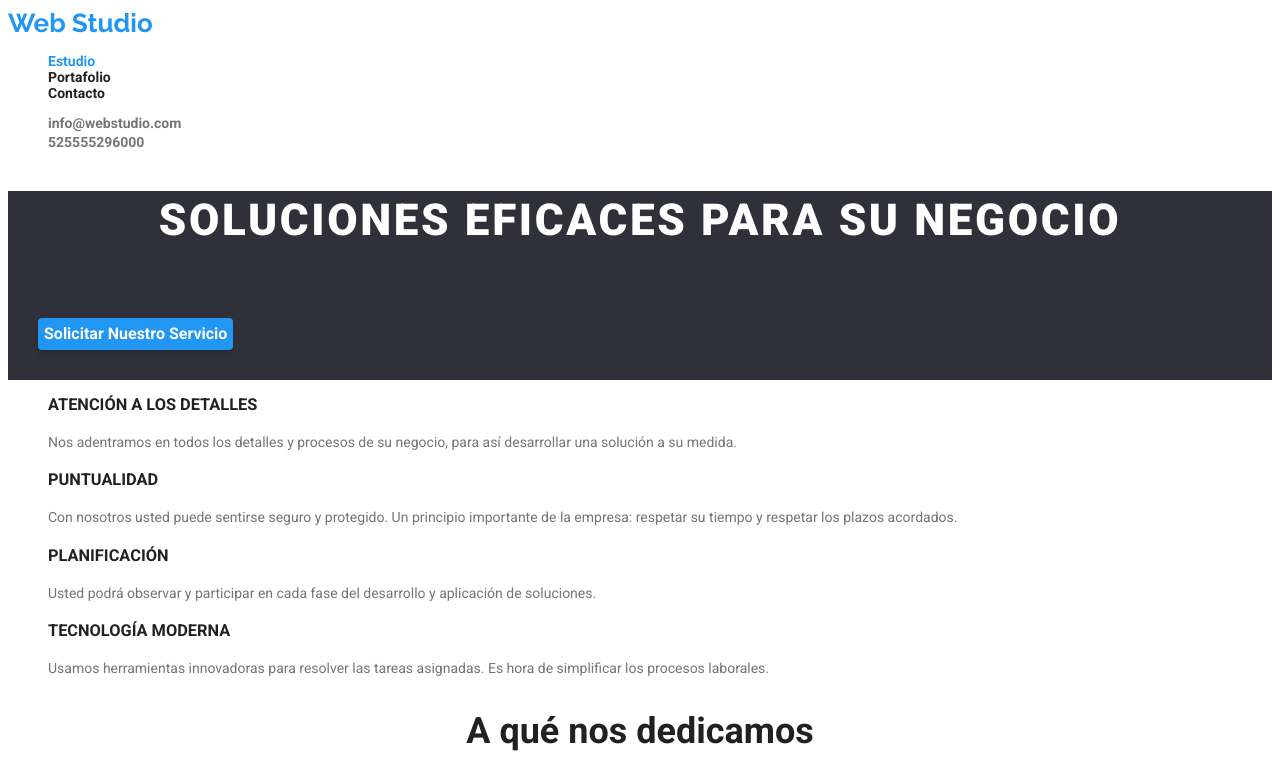
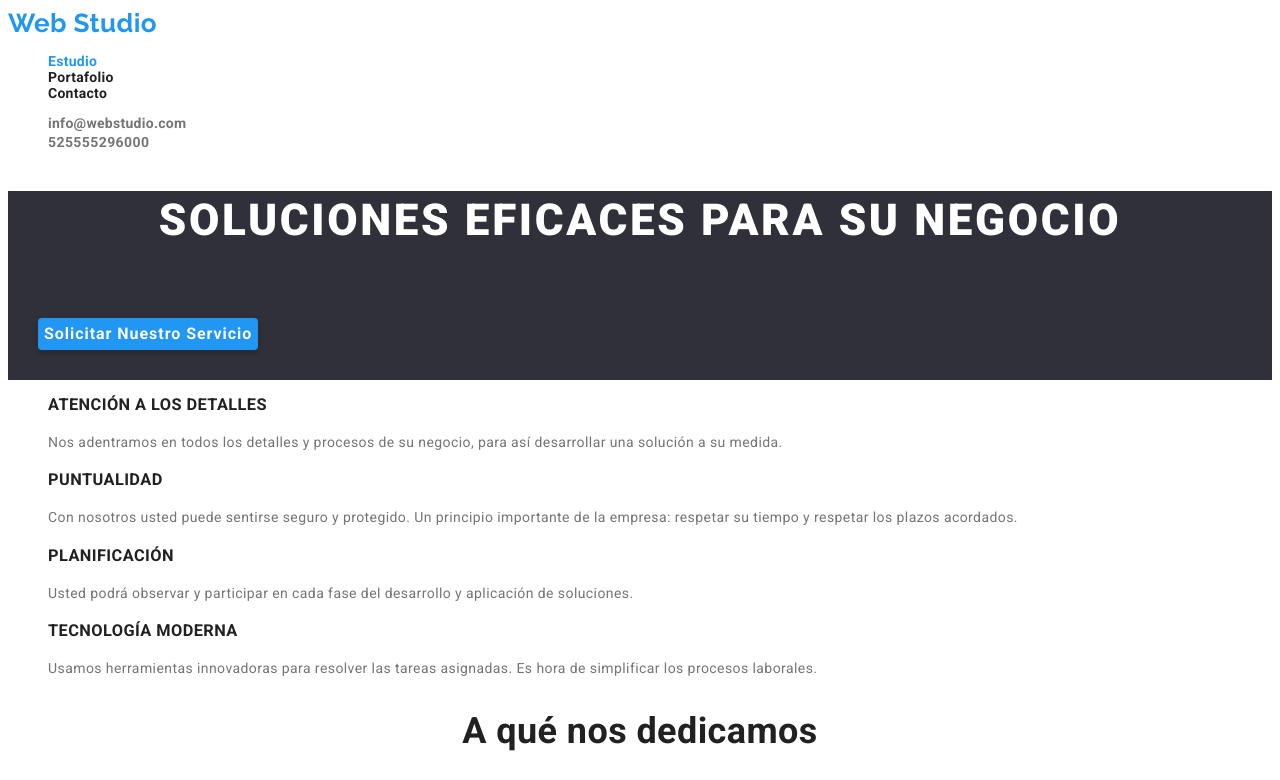
Before and after one commit to CadenaNelson/goit-markup-hw-02, a plain HTML site: page index.html in a window 1280 px wide. Shown: the top 780 px of the page. Drawn offline with Linux system fonts and the light colour scheme.

Commit message:
correccion3tarea2

```diff
--- a/css/styles.css
+++ b/css/styles.css
@@ -14,7 +14,7 @@ body{
     font-style: normal;
     font-size: 14px;
     font-weight: 400;
-    letter-spacing:3%;
+    letter-spacing: 0.03em;
 }
 
 /* ----header----*/
@@ -41,7 +41,7 @@ body{
     font-weight: 700;
     line-height: 0.86;
     text-align: left;
-    letter-spacing:2%;
+    letter-spacing: 0.02em;
     text-decoration: none;
 }
 .link-study:hover,
@@ -56,7 +56,7 @@ body{
     font-weight: 700;
     line-height: 0.86;
     text-align: left;
-    letter-spacing:2%;
+    letter-spacing:0.02em;
     text-decoration: none;
 }
 .link-portfolio:hover,
@@ -71,7 +71,7 @@ body{
     font-weight: 700;
     line-height: 0.86;
     text-align: left;
-    letter-spacing:2%;
+    letter-spacing:0.02em;
     text-decoration: none;
 }
 .link:hover,
@@ -86,7 +86,7 @@ body{
     font-weight: 700;
     line-height: 0.86;
     text-align: left;
-    letter-spacing:2%;
+    letter-spacing: 0.02em;
     text-decoration: none;
 }
 .link-header:hover,
@@ -139,6 +139,7 @@ body{
     font-size: 16px;
     font-weight: 700;
     line-height: 1.87;
+    letter-spacing: 0.06em;
     border: 0;
     cursor: pointer;
     text-align: center;
@@ -298,7 +299,7 @@ body{
     font-size: 18px;
     line-height: 2;
     text-align: Left;
-    letter-spacing: 6%;
+    letter-spacing: 0.06;
 }
 .paragraph-portfolio{
     color: #757575;
--- a/index.html
+++ b/index.html
@@ -58,7 +58,7 @@
             <section>
                 <h2 class="title-service">A qué nos dedicamos</h2>
                 <ul class="list">
-                    <li><img src="./images/servicio1.png" alt="Servicio1" width="373" height="323"></li>
+                    <li><img src="./images/servicio1.png" alt="Servicio1" width="373"></li>
                     <li><img src="./images/servicio2.png" alt="Servicio2" width="373"></li>
                     <li><img src="./images/servicio3.png" alt="Servicio3" width="373"></li>
                 </ul>
```
